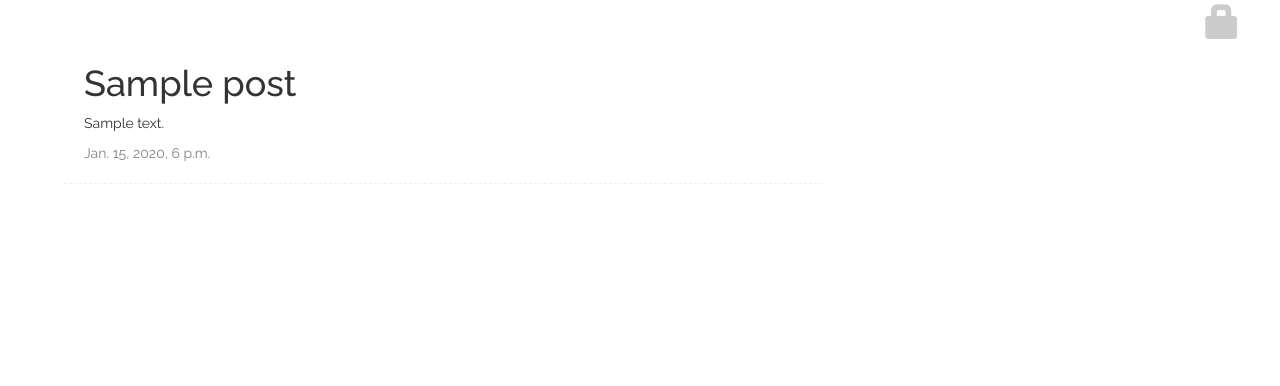
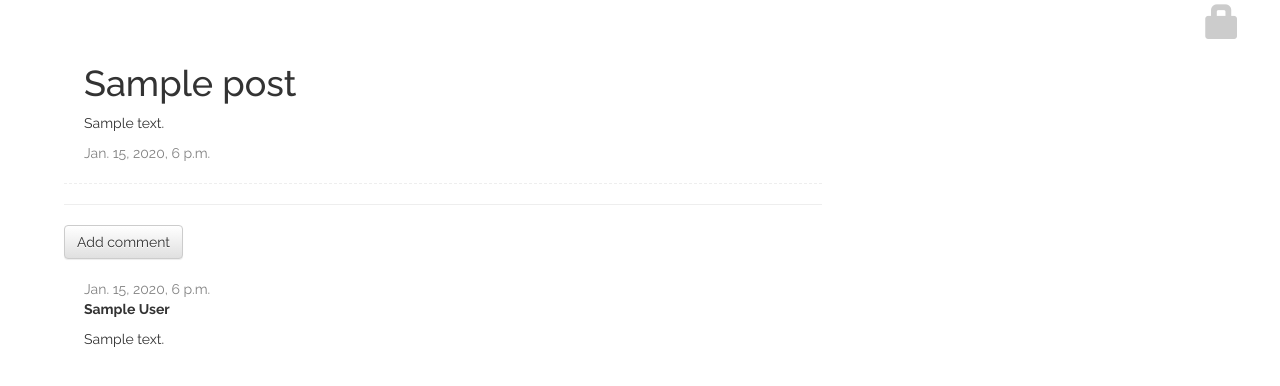
Before and after one commit to qurdafia/my-first-blog, a Django app: page /post/1/ in a window 1280 px wide. Shown: the part 191-577 px from the top of the page. Run offline with Django 3.2, Linux system fonts and the light colour scheme; tables that the repository leaves empty hold one stand-in row (values such as "Sample post"); some libraries are stand-ins or nearby versions.

Commit message:
Adding comments section.

```diff
--- a/blog/admin.py
+++ b/blog/admin.py
@@ -1,6 +1,7 @@
 from django.contrib import admin
-from .models import Post
+from .models import Post,Comment
 
 # Register your models here.
 
 admin.site.register(Post)
+admin.site.register(Comment)
--- a/blog/models.py
+++ b/blog/models.py
@@ -14,3 +14,22 @@ class Post(models.Model):
 
     def __str__(self):
         return self.title
+
+#Comment Model
+
+class Comment(models.Model):
+    post = models.ForeignKey('blog.Post', related_name='comments')
+    author = models.CharField(max_length=200)
+    text = models.TextField()
+    created_date = models.DateTimeField(default=timezone.now)
+    approved_comment = models.BooleanField(default=False)
+
+    def approve(self):
+        self.approved_comment = True
+        self.save()
+
+    def __str__(self):
+        return self.text
+
+    def approved_comments(self):
+        return self.comments.filter(approved_comment=True)
--- a/blog/static/css/blog.css
+++ b/blog/static/css/blog.css
@@ -72,3 +72,7 @@ p.top-menu, p.top-menu:hover {
 .edit-but {
     padding: 20px;
 }
+
+.comment {
+    margin: 20px 0px 20px 20px;
+}
--- a/blog/templates/blog/post_detail.html
+++ b/blog/templates/blog/post_detail.html
@@ -19,4 +19,23 @@
                 {% endif %}
         {% endif %}
     </div>
+    <hr>
+    <a class="btn btn-default" href="{% url 'add_comment_to_post' pk=post.pk %}">Add comment</a>
+    {% for comment in post.comments.all %}
+    {% if user.is_authenticated or comment.approved_comment %}
+    <div class="comment">
+        <div class="date">
+            {{ comment.created_date }}
+            {% if not comment.approved_comment %}
+                <a class="btn btn-default" href="{% url 'comment_remove' pk=comment.pk %}"><span class="glyphicon glyphicon-remove"></span></a>
+                <a class="btn btn-default" href="{% url 'comment_approve' pk=comment.pk %}"><span class="glyphicon glyphicon-ok"></span></a>
+            {% endif %}
+        </div>
+        <strong>{{ comment.author }}</strong>
+        <p>{{ comment.text|linebreaks }}</p>
+    </div>
+    {% endif %}
+    {% empty %}
+    <p>No comments here yet :(</p>
+    {% endfor %}
 {% endblock %}
--- a/blog/templates/blog/post_list.html
+++ b/blog/templates/blog/post_list.html
@@ -8,6 +8,7 @@
             </div>
             <h1><a href="{% url 'post_detail' pk=post.pk %}">{{ post.title }}</a></h1>
             <p>{{ post.text|linebreaksbr }}</p>
+            <a href="{% url 'blog.views.post_detail' pk=post.pk %}">Comments: {{ post.approved_comments.count }}</a>
         </div>
     {% endfor %}
 {% endblock %}
--- a/blog/urls.py
+++ b/blog/urls.py
@@ -9,4 +9,7 @@ urlpatterns = [
     url(r'^drafts/$', views.post_draft_list, name='post_draft_list'),
     url(r'^post/(?P<pk>\d+)/publish/$', views.post_publish, name='post_publish'),
     url(r'^post/(?P<pk>\d+)/remove/$', views.post_remove, name='post_remove'),
+    url(r'^post/(?P<pk>\d+)/comment/$', views.add_comment_to_post, name='add_comment_to_post'),
+    url(r'^comment/(?P<pk>\d+)/approve/$', views.comment_approve, name='comment_approve'),
+    url(r'^comment/(?P<pk>\d+)/remove/$', views.comment_remove, name='comment_remove'),
 ]
--- a/blog/views.py
+++ b/blog/views.py
@@ -1,7 +1,7 @@
 from django.shortcuts import render, get_object_or_404
 from django.utils import timezone
-from .models import Post
-from .forms import PostForm
+from .models import Post, Comment
+from .forms import PostForm, CommentForm
 from django.shortcuts import redirect
 from django.contrib.auth.decorators import login_required
 
@@ -64,3 +64,29 @@ def post_remove(request, pk):
     post = get_object_or_404(Post, pk=pk)
     post.delete()
     return redirect('blog.views.post_list')
+
+def add_comment_to_post(request, pk):
+    post = get_object_or_404(Post, pk=pk)
+    if request.method == "POST":
+        form = CommentForm(request.POST)
+        if form.is_valid():
+            comment = form.save(commit=False)
+            comment.post = post
+            comment.save()
+            return redirect('blog.views.post_detail', pk=post.pk)
+    else:
+        form = CommentForm()
+    return render(request, 'blog/add_comment_to_post.html', {'form': form})
+
+@login_required
+def comment_approve(request, pk):
+    comment = get_object_or_404(Comment, pk=pk)
+    comment.approve()
+    return redirect('blog.views.post_detail', pk=comment.post.pk)
+
+@login_required
+def comment_remove(request, pk):
+    comment = get_object_or_404(Comment, pk=pk)
+    post_pk = comment.post.pk
+    comment.delete()
+    return redirect('blog.views.post_detail', pk=post_pk)
```
Also changed, not shown: blog/forms.py (+7 -1 lines), blog/templates/blog/add_comment_to_post.html (added, +9 -0 lines), blog/migrations/0002_comment.py (added).
